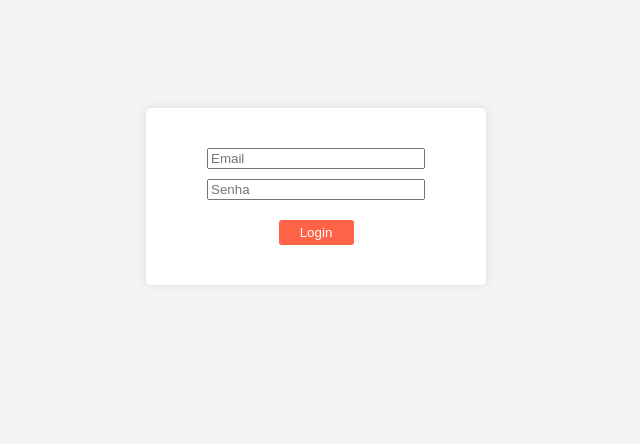
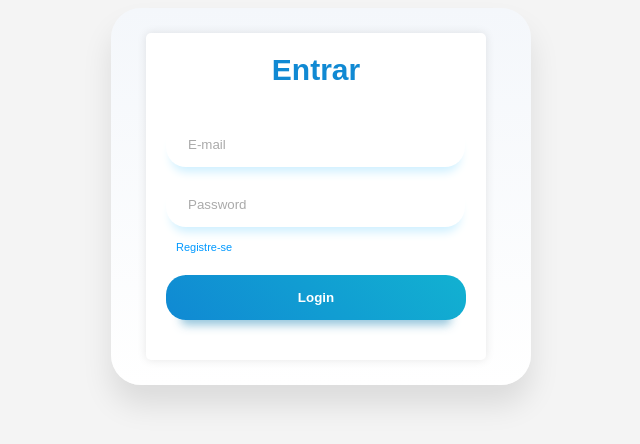
Before and after one commit to gabrielfnakata/Projeto-ToDo-SPODWE2, a React (Vite) app in the folder pacotes/frontend/: page /todos in a window 1280 px wide. Shown: the part 204-648 px from the top of the page, without its empty margins (324-964 px from the left). Built offline with nearby package versions, Linux system fonts and the light colour scheme.

Commit message:
feat:tela de login

```diff
--- a/pacotes/frontend/src/App.css
+++ b/pacotes/frontend/src/App.css
@@ -3,12 +3,12 @@ body {
   background-color: #f4f4f4;
   margin: 0;
   padding: 0;
+  height: 100vh;
   display: flex;
   justify-content: center;
   align-items: center;
-    height: 100vh;
 }
-  .container {
+.containers {
   background: #fff;
   padding: 20px;
   border-radius: 5px;
@@ -71,3 +71,159 @@ body {
   width: 25%;
   align-self: center;
 }
+
+/* LoginForm Styles */
+.container {
+  width: 100%;
+  max-width: 350px;
+  background: linear-gradient(
+    0deg,
+    rgb(255, 255, 255) 0%,
+    rgb(244, 247, 251) 100%
+  );
+  border-radius: 30px;
+  padding: 25px 35px;
+  box-shadow: 0px 20px 30px rgba(0, 0, 0, 0.1);
+  border: none;
+}
+
+.heading {
+text-align: center;
+font-weight: 900;
+font-size: 30px;
+color: rgb(16, 137, 211);
+}
+
+.form {
+margin-top: 20px;
+}
+
+.form .input {
+width: 85%;
+background: white;
+border: none;
+padding: 15px 20px;
+border-radius: 20px;
+margin-top: 15px;
+box-shadow: #cff0ff 0px 10px 10px -5px;
+border-inline: 2px solid transparent;
+}
+
+.form .input::-moz-placeholder {
+color: rgb(170, 170, 170);
+}
+
+.form .input::placeholder {
+color: rgb(170, 170, 170);
+}
+
+.form .input:focus {
+outline: none;
+border-inline: 2px solid #12b1d1;
+}
+
+.form .forgot-password {
+display: block;
+margin-top: 10px;
+margin-left: 10px;
+}
+
+.form .forgot-password a {
+font-size: 11px;
+color: #0099ff;
+text-decoration: none;
+}
+
+.form .login-button {
+display: block;
+width: 100%;
+font-weight: bold;
+background: linear-gradient(
+  45deg,
+  rgb(16, 137, 211) 0%,
+  rgb(18, 177, 209) 100%
+);
+color: white;
+padding-block: 15px;
+margin: 20px auto;
+border-radius: 20px;
+box-shadow: rgba(133, 189, 215, 0.8784313725) 0px 20px 10px -15px;
+border: none;
+transition: all 0.2s ease-in-out;
+cursor: pointer;
+}
+
+.form .login-button:hover {
+transform: scale(1.03);
+box-shadow: rgba(133, 189, 215, 0.8784313725) 0px 23px 10px -20px;
+}
+
+.form .login-button:active {
+transform: scale(0.95);
+box-shadow: rgba(133, 189, 215, 0.8784313725) 0px 15px 10px -10px;
+}
+
+.social-account-container {
+margin-top: 25px;
+}
+
+.social-account-container .title {
+display: block;
+text-align: center;
+font-size: 10px;
+color: rgb(170, 170, 170);
+}
+
+.social-account-container .social-accounts {
+width: 100%;
+display: flex;
+justify-content: center;
+gap: 15px;
+margin-top: 5px;
+}
+
+.social-account-container .social-accounts .social-button {
+background: linear-gradient(45deg, rgb(0, 0, 0) 0%, rgb(112, 112, 112) 100%);
+border: 5px solid white;
+padding: 5px;
+border-radius: 50%;
+width: 40px;
+aspect-ratio: 1;
+display: grid;
+place-content: center;
+box-shadow: rgba(133, 189, 215, 0.8784313725) 0px 12px 10px -8px;
+transition: all 0.2s ease-in-out;
+cursor: pointer;
+}
+
+.social-account-container .social-accounts .social-button .svg {
+fill: white;
+margin: auto;
+}
+
+.social-account-container .social-accounts .social-button:hover {
+transform: scale(1.2);
+}
+
+.social-account-container .social-accounts .social-button:active {
+transform: scale(0.9);
+}
+
+.agreement {
+display: block;
+text-align: center;
+margin-top: 15px;
+}
+
+.agreement a {
+text-decoration: none;
+color: #0099ff;
+font-size: 9px;
+}
+
+.error-message {
+color: #ff6b6b;
+font-size: 0.9em;
+text-align: center;
+margin-bottom: 10px;
+}
--- a/pacotes/frontend/src/TodoList.jsx
+++ b/pacotes/frontend/src/TodoList.jsx
@@ -19,6 +19,7 @@ const useAuth = () => {
       setToken(data.token);
     } catch (error) {
       console.error("Login error:", error);
+    throw error;
     }
   };
 
@@ -28,20 +29,46 @@ const useAuth = () => {
 const LoginForm = ({ onLogin }) => {
   const [email, setEmail] = useState("");
   const [senha, setSenha] = useState("");
+  const [error, setError] = useState("");
 
-  const handleSubmit = (e) => {
+  const handleSubmit = async (e) => {
     e.preventDefault();
-    onLogin(email, senha);
+    setError("");
+    try {
+      await onLogin(email, senha);
+    } catch (error) {
+      setError("Email ou senha inválidos. Por favor, tente novamente.");
+    }
   };
 
   return (
-    <form onSubmit={handleSubmit} className="login-form">
-      <input type="email" value={email} onChange={(e) => setEmail(e.target.value)} placeholder="Email" />
-      <input type="password" value={senha} onChange={(e) => setSenha(e.target.value)} placeholder="Senha" />
-      <button type="submit">Login</button>
-    </form>
+    <div className="containers">
+      <div className="heading">Entrar</div>
+      {error && <div className="error-message">{error}</div>}
+      <form className="form" onSubmit={handleSubmit}>
+        <input
+          placeholder="E-mail"
+          value={email}
+          onChange={(e) => setEmail(e.target.value)}
+          type="email"
+          className="input"
+          required
+        />
+        <input
+          placeholder="Password"
+          value={senha}
+          onChange={(e) => setSenha(e.target.value)}
+          type="password"
+          className="input"
+          required
+        />
+         <span className="forgot-password"><a href="#">Registre-se</a></span>
+        <button type="submit" className="login-button">Login</button>
+      </form>
+    </div>
   );
 };
+
 
 const AddTodo = ({ addTodo, token }) => {
   const handleKeyPress = async (event) => {
@@ -192,7 +219,7 @@ const TodoList = () => {
     <>
       <h1>Todo List</h1>
       <div className="center-content">
-        Versão inicial da aplicação de lista de tarefas para a disciplina
+        Versão Final da aplicação de lista de tarefas para a disciplina
         SPODWE2
       </div>
       <TodoFilter setFilter={applyFilter} />
```
Lines whose indentation alone changed are shown as unchanged.
